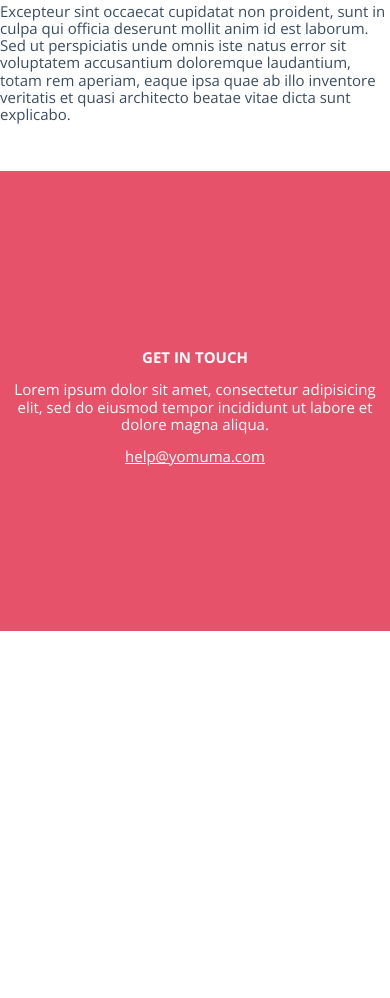
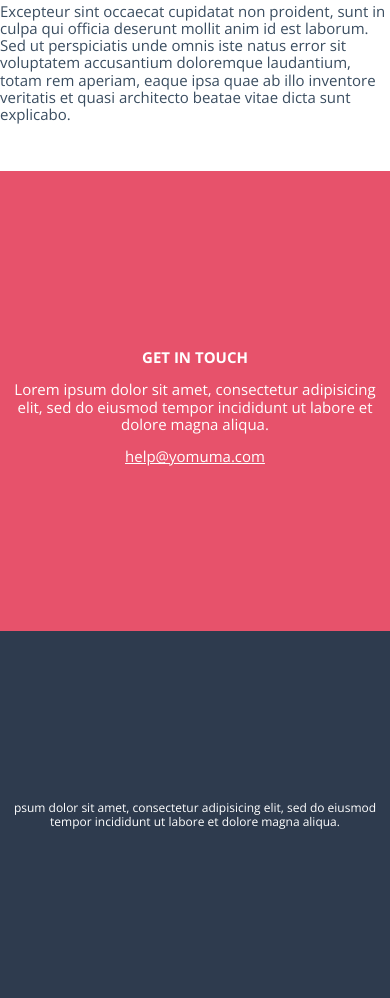
Before and after one commit to danieru0/pex, a website: page index.html in a window 390 px wide. Shown: the part 4291-5289 px from the top of the page. Before the commit the page ends 4922 px from the top, so only its background shows below. Drawn offline with nearby package versions, Linux system fonts and the light colour scheme.

Commit message:
added footer

```diff
--- a/index.html
+++ b/index.html
@@ -110,6 +110,9 @@
             <a href="mailto:help@yomuma.com">help@yomuma.com</a>
         </div>
     </section>
+    <footer class="footer">
+        <p>psum dolor sit amet, consectetur adipisicing elit, sed do eiusmod tempor incididunt ut labore et dolore magna aliqua. </p>
+    </footer>
 <script src="js/menu.js"></script>
 </body>
 
--- a/scss/style.scss
+++ b/scss/style.scss
@@ -637,3 +637,35 @@
         }
     }
 }
+
+// ----------* END CONTACT *-----------
+
+// ----------* FOOTER *-----------
+
+.footer {
+    width: 100%;
+    height: 367px;
+    background-color: #2e3b4e;
+    display: flex;
+    text-align: center;
+    p {
+        margin-left: 280px;
+        font-size: 12px;
+        color: #ffffff;
+        font-family: open sans;
+        font-weight: 300;
+        margin-top: 40px;
+    }
+}
+
+@media (max-width: 1232px) {
+    .footer {
+        justify-content: center;
+        align-items: center;
+        p {
+            margin: 0;
+        }
+    }
+}
+
+// ----------* END FOOTER *-----------
```
Also changed, not shown: style.css.
